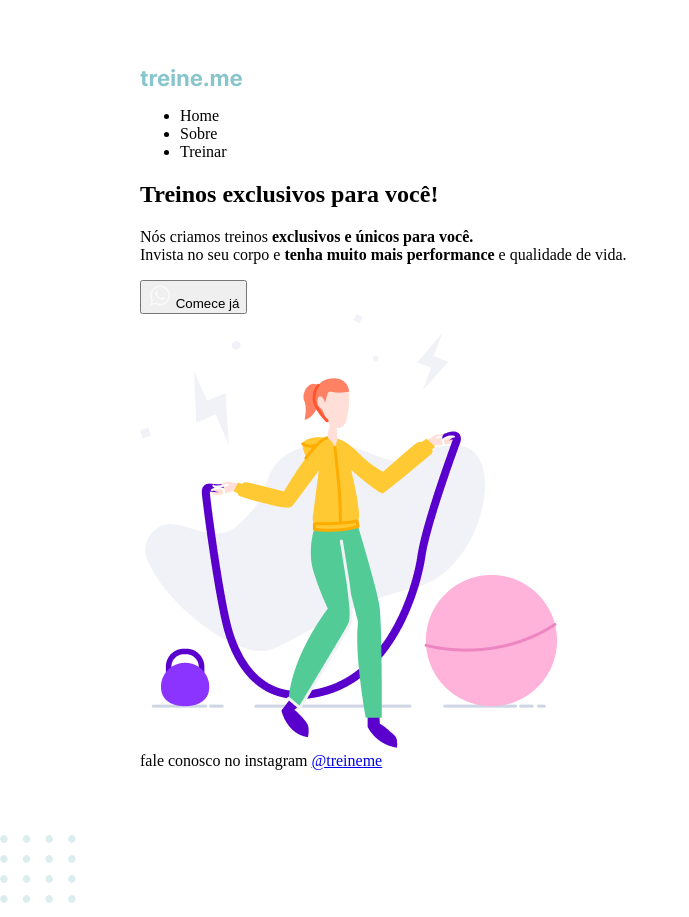
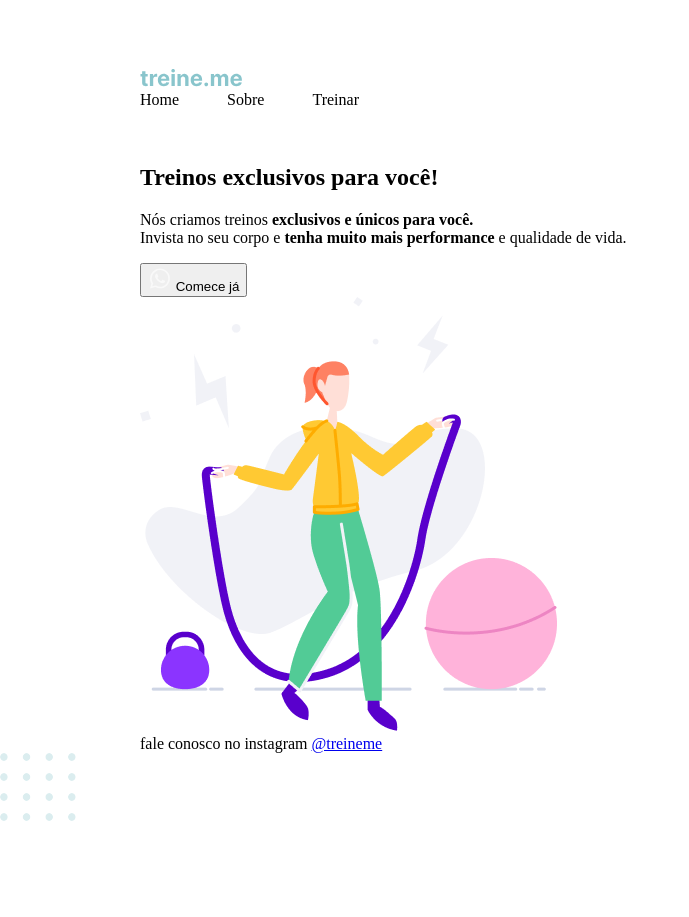
Before and after one commit to nataliacanellas/projeto-02-rocketseat, a plain HTML site: page index.html in a window 1280 px wide. Shown: the whole page, without its empty margins (0-689 px from the left). After the commit the page ends 835 px from the top, so only its background shows below. Drawn offline with Linux system fonts and the light colour scheme.

Commit message:
Adding spaces and style to the elements

```diff
--- a/styles.css
+++ b/styles.css
@@ -4,5 +4,20 @@ body {
 
 .page {
   width: 1000px;
-  margin: 65px auto;
+  margin: 65px auto 0;
 }
+
+nav {
+  display: flex;
+  justify-content: space-between;
+  align-items: center;
+  margin-bottom: 55px;
+}
+
+ul {
+  display: flex;
+  gap: 48px;
+  list-style: none;
+  margin: 0;
+  padding: 0;
+}
```
